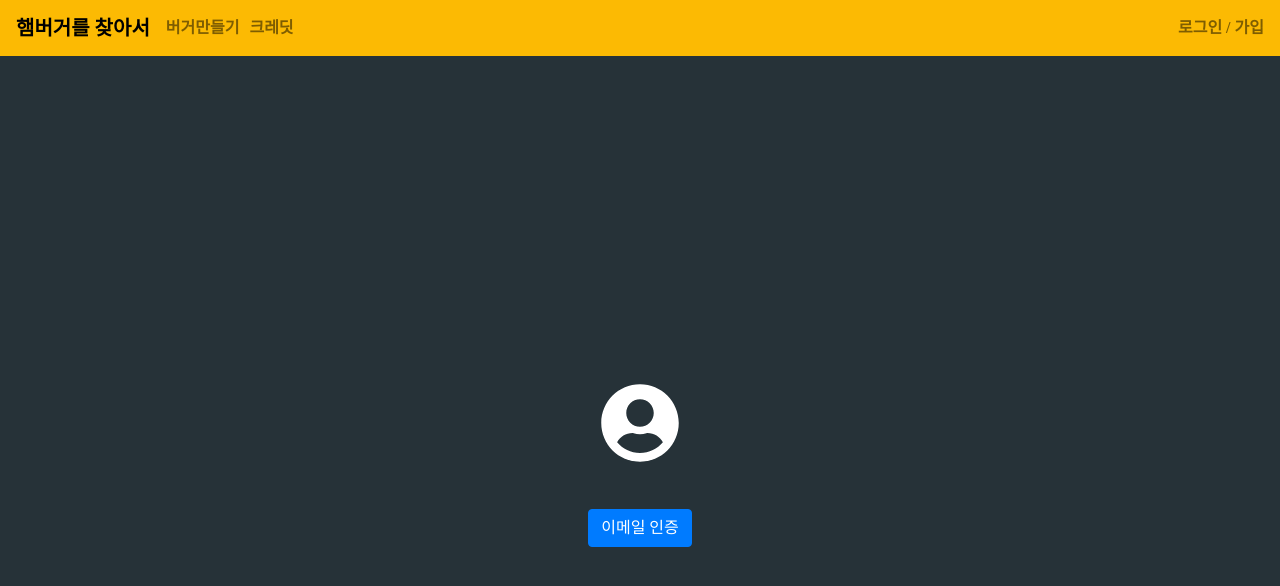
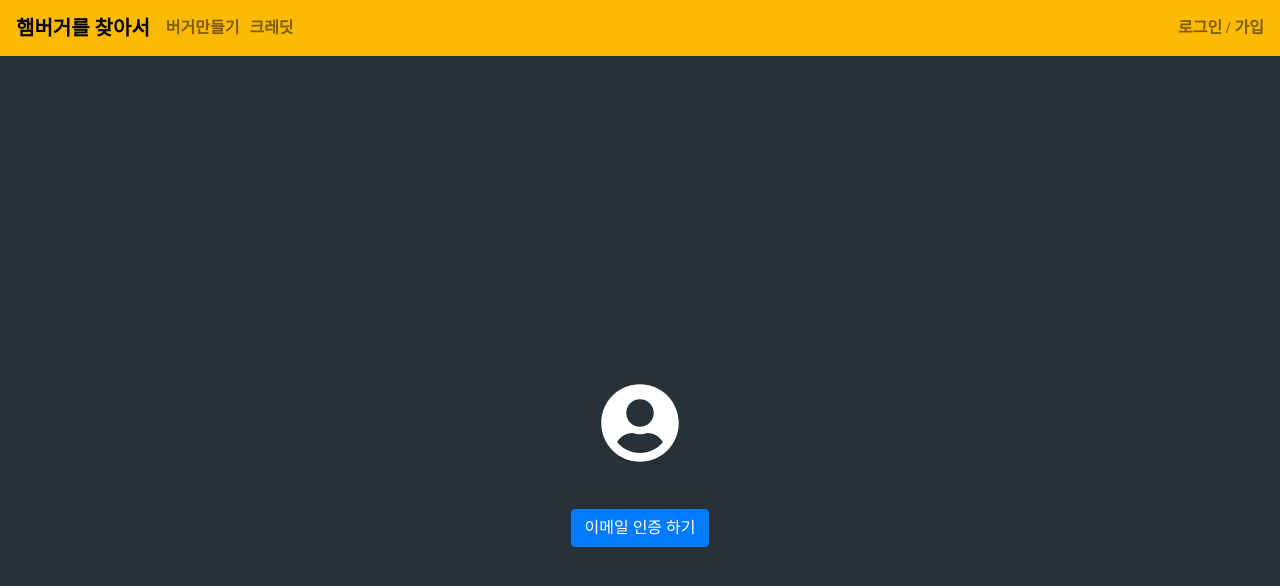
Before and after one commit to babyazalea/burger-finder, a React (Create React App) app: page /users/1 in a window 1280 px wide. Shown: the top 586 px of the page. Built offline with nearby package versions, Linux system fonts and the light colour scheme; a web font is replaced by a local one.

Commit message:
added verification to user-profile-page

```diff
--- a/src/components/User/UserProfile/UserProfile.css
+++ b/src/components/User/UserProfile/UserProfile.css
@@ -2,6 +2,7 @@
   width: 100%;
   height: 100%;
   display: flex;
+  flex-direction: column;
   align-items: center;
   justify-content: center;
   color: white;
--- a/src/components/User/UserProfile/UserProfile.js
+++ b/src/components/User/UserProfile/UserProfile.js
@@ -40,11 +40,6 @@ const UserProfile = () => {
         </div>
         <p className="user__email">{userProfile.email}</p>
         <p className="user__name">{userProfile.userName}</p>
-        {authContext.isVerified ? null : (
-          <div className="user__email__verification">
-            <Button onClick={authContext.emailVerification}>이메일 인증</Button>
-          </div>
-        )}
       </div>
     );
   } else {
@@ -62,7 +57,23 @@ const UserProfile = () => {
           <span className="sr-only">Loading...</span>
         </Spinner>
       ) : (
-        profile
+        <React.Fragment>
+          {profile}
+          {authContext.isVerified ? null : (
+            <div className="user__email__verification">
+              {authContext.sendedVerification ? (
+                <p>
+                  인증 메일을 {userProfile.email}로 보냈습니다. 이메일을
+                  확인하시고 다시 로그인 해주세요.
+                </p>
+              ) : (
+                <Button onClick={authContext.emailVerification}>
+                  이메일 인증 하기
+                </Button>
+              )}
+            </div>
+          )}
+        </React.Fragment>
       )}
     </Container>
   );
--- a/src/hooks/auth-hook.js
+++ b/src/hooks/auth-hook.js
@@ -129,8 +129,7 @@ export const useAuth = () => {
     };
 
     try {
-      const response = await axios.post(url, verifingData);
-      console.log(response);
+      await axios.post(url, verifingData);
       setIsLoading(false);
       setSendedVerification(true);
     } catch (err) {
```
